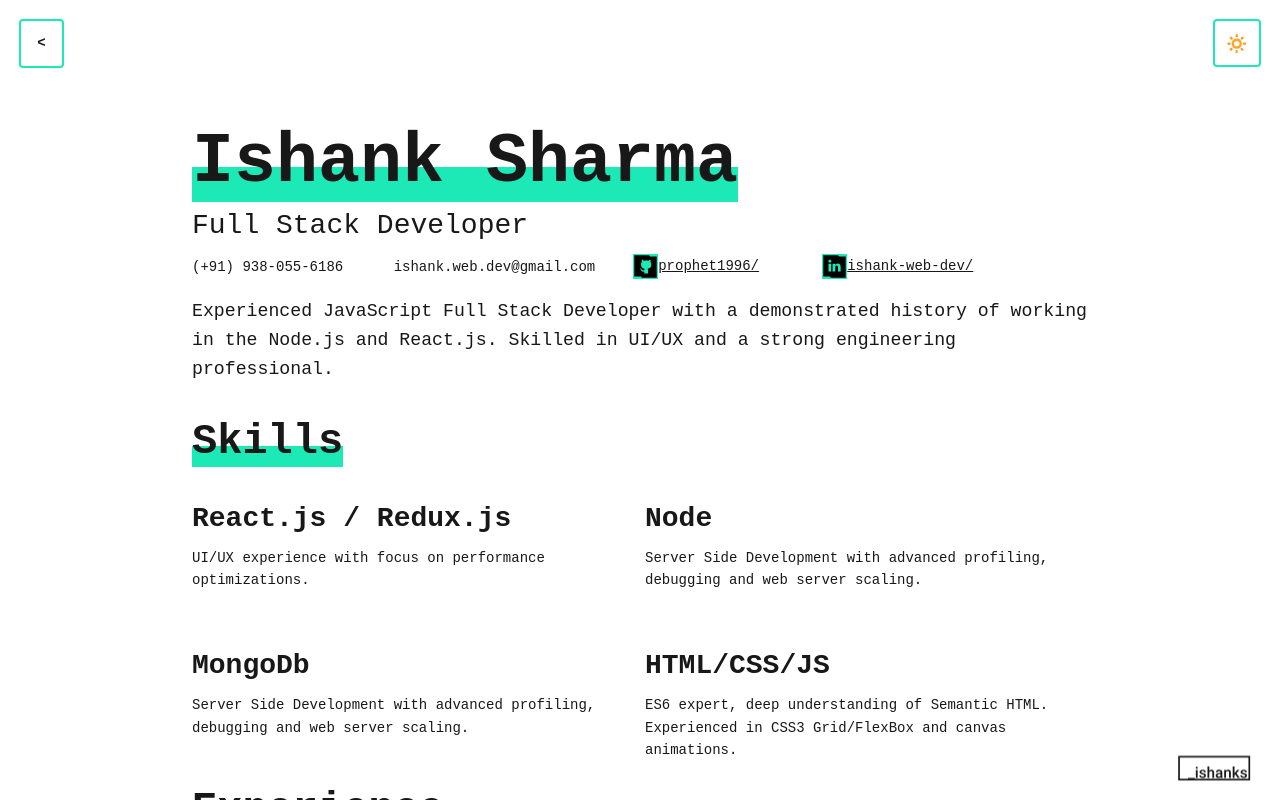
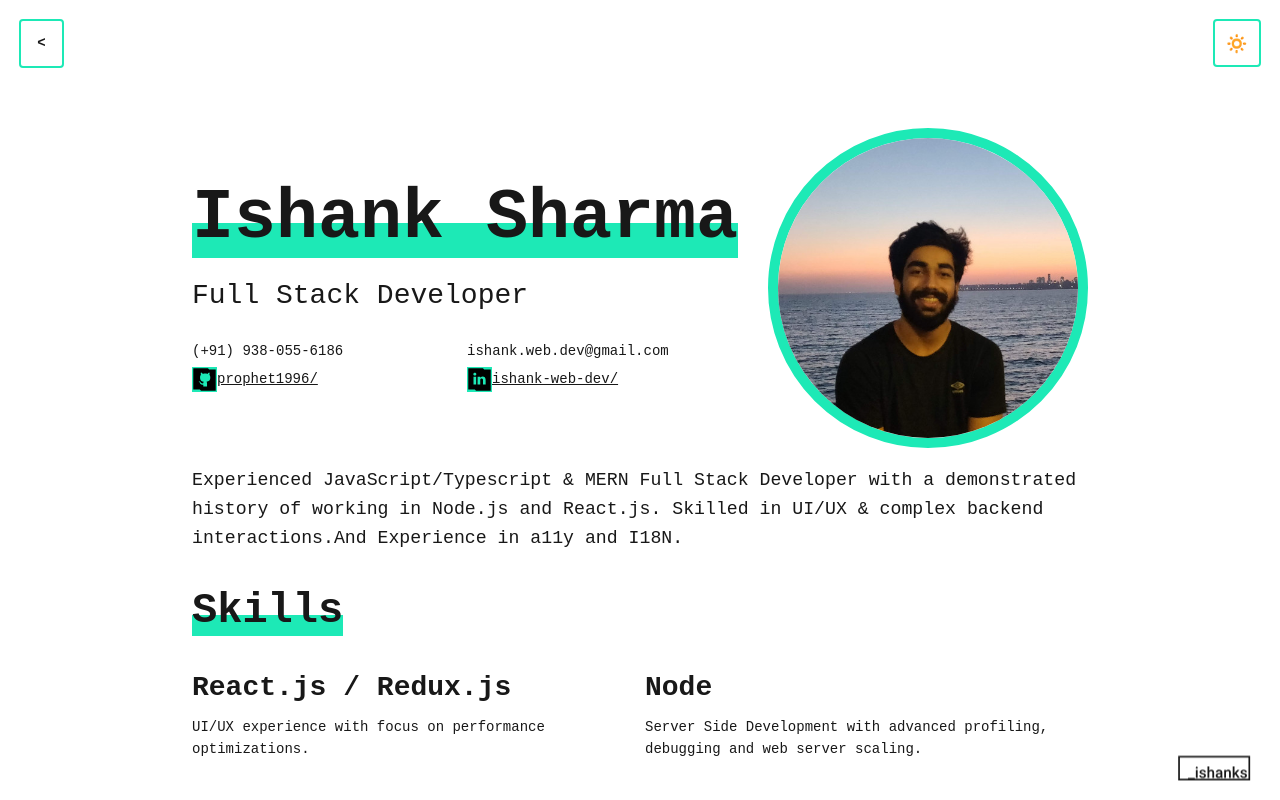
Before and after one commit to prophet1996/ishank-portfolio-next, a Next.js app: page /resume in a window 1280 px wide. Built offline with nearby package versions, Linux system fonts and the light colour scheme.

Commit message:
updated resume

```diff
--- a/components/shared/ResumeHeading.tsx
+++ b/components/shared/ResumeHeading.tsx
@@ -1,10 +1,10 @@
-import React from 'react';
-import styled from 'styled-components';
+import React from "react";
+import styled from "styled-components";
 
 const getMediaQuery = (
   screenSize: { tablet: string; mobileM: string },
   size: number,
-  delta: number,
+  delta: number
 ) => `
 
 @media ${screenSize.tablet} {
@@ -30,17 +30,21 @@ const getUnderLineContent = (highLight: string) => `
 
 const ResumeHeadingWrapper = styled.div`
   position: relative;
-  margin-bottom: 1em;
+  margin-bottom: ${({ mb = 1 }) => mb}em;
+  height: fit-content;
 `;
 
 const Heading: any = styled.h2`
   margin: auto;
   font-size: ${(props: ResumeHeadingProps) => props.size}em;
-  font-weight: ${(props: ResumeHeadingProps) => (props.bold ? 'bolder' : 'normal')};
-  ${(props) => (props.underline ? getUnderLineContent(props.theme.highLight) : '')}
-  ${(props) => (props.size > 3
-    ? getMediaQuery(props.theme.deviceMax, props.size, 0)
-    : getMediaQuery(props.theme.deviceMax, props.size, 2))}
+  font-weight: ${(props: ResumeHeadingProps) =>
+    props.bold ? "bolder" : "normal"};
+  ${(props) =>
+    props.underline ? getUnderLineContent(props.theme.highLight) : ""}
+  ${(props) =>
+    props.size > 3
+      ? getMediaQuery(props.theme.deviceMax, props.size, 0)
+      : getMediaQuery(props.theme.deviceMax, props.size, 2)}
 `;
 
 const Span: any = styled.span`
@@ -50,9 +54,13 @@ const Span: any = styled.span`
 `;
 
 export default ({
-  heading, size, bold, underline,
+  heading,
+  size,
+  bold,
+  underline,
+  ...rest
 }: ResumeHeadingProps) => (
-  <ResumeHeadingWrapper>
+  <ResumeHeadingWrapper {...rest}>
     <Heading size={size} bold={bold} underline={underline}>
       <Span>{heading}</Span>
     </Heading>
@@ -64,4 +72,5 @@ type ResumeHeadingProps = {
   size: number;
   bold: boolean;
   underline: boolean;
+  mb: number;
 };
--- a/package.json
+++ b/package.json
@@ -17,10 +17,11 @@
     "react-typist": "^2.0.5",
     "react-vim-wasm": "^0.1.4",
     "styled-components": "^5.2.1",
+    "vim-wasm": "^0.0.13",
     "zustand": "^3.2.0"
   },
   "devDependencies": {
-    "@types/node": "^14.14.8",
+    "@types/node": "^16.3.3",
     "@types/react": "^16.9.56",
     "typescript": "^4.0.5"
   }
--- a/pages/index.tsx
+++ b/pages/index.tsx
@@ -10,7 +10,7 @@ const CommandLineHistoryStyles = styled.span`
   flex-direction: row;
   color: ${(props) => props.theme.body};
   font-weight: 700;
-  margin: 1.2em 1.2em;
+  margin: 1.2em;
   & > span {
     background: ${(props) => props.theme.background};
     color: ${(props) => props.theme.body};
--- a/pages/resume.tsx
+++ b/pages/resume.tsx
@@ -1,24 +1,29 @@
-import React from 'react';
-import BackButton from '../components/shared/BackButton';
+import React from "react";
+import BackButton from "../components/shared/BackButton";
 import {
-  ResumeWrapper, ContactInfo, SummaryText, SkillWrapper, SkillBox,
-} from '../styles/resume';
-import { ResumeHeading, Svg } from '../components/shared';
+  ResumeWrapper,
+  ContactInfo,
+  SummaryText,
+  SkillWrapper,
+  SkillBox,
+  ResumeHeadingSectionWrapper,
+  ProfilePicture,
+  ResumeTextWrapper,
+} from "../styles/resume";
+import { ResumeHeading, Svg } from "../components/shared";
 
 export default () => (
   <ResumeWrapper>
     <BackButton prevLink="tutorial" />
-    <ResumeHeading
-      heading="Ishank Sharma"
-      underline
-      bold
-      size={5}
-    />
+    <ResumeHeadingSectionWrapper>
+      <ResumeTextWrapper>
+        <ResumeHeading heading="Ishank Sharma" underline bold size={5} mb={2} />
         <ResumeHeading
           heading="Full Stack Developer"
           underline={false}
           bold={false}
           size={2}
+          mb={2}
         />
         <ContactInfo>
           <span> (+91) 938-055-6186</span>
@@ -32,20 +37,17 @@ export default () => (
             ishank-web-dev/
           </a>
         </ContactInfo>
+      </ResumeTextWrapper>
+      <ProfilePicture src="/profilePic.jpeg" />
+    </ResumeHeadingSectionWrapper>
 
     <SummaryText>
-      Experienced JavaScript Full Stack Developer
-      with a demonstrated history of working in the
-      Node.js and React.js. Skilled in UI/UX and a
-      strong engineering professional.
+      Experienced JavaScript/Typescript & MERN Full Stack Developer with a
+      demonstrated history of working in Node.js and React.js. Skilled in UI/UX
+      & complex backend interactions.And Experience in a11y and I18N.
     </SummaryText>
 
-    <ResumeHeading
-      heading="Skills"
-      underline
-      bold
-      size={3}
-    />
+    <ResumeHeading heading="Skills" underline bold size={3} />
     <SkillWrapper>
       <SkillBox>
         <ResumeHeading
@@ -55,140 +57,134 @@ export default () => (
           size={2}
         />
         <SummaryText size="s">
-          UI/UX experience with
-          focus on performance optimizations.
+          UI/UX experience with focus on performance optimizations.
         </SummaryText>
       </SkillBox>
       <SkillBox>
-        <ResumeHeading
-          heading="Node"
-          underline={false}
-          bold
-          size={2}
-        />
+        <ResumeHeading heading="Node" underline={false} bold size={2} />
         <SummaryText size="s">
-          Server Side Development with
-          advanced profiling, debugging and web
+          Server Side Development with advanced profiling, debugging and web
           server scaling.
         </SummaryText>
       </SkillBox>
       <SkillBox>
         <ResumeHeading
-          heading="MongoDb"
+          heading="MongoDb/CouchDb"
           underline={false}
           bold
           size={2}
         />
 
         <SummaryText size="s">
-          Server Side Development with
-          advanced profiling, debugging and web
-          server scaling.
+          Expereinced in working with NoSQL/documentbased databases.
         </SummaryText>
+      </SkillBox>
+      <SkillBox>
+        <ResumeHeading heading="HTML/CSS/JS" underline={false} bold size={2} />
 
+        <SummaryText size="s">
+          ES6 expert, deep understanding of Semantic HTML. Experienced in CSS3
+          Grid/FlexBox and canvas animations.
+        </SummaryText>
+      </SkillBox>
+    </SkillWrapper>
+    <ResumeHeading heading="Experience" underline bold size={3} />
+
+    <SkillWrapper rows={2}>
+      <SkillBox>
+        <ResumeHeading
+          heading="Senior Software Engineer at Jeevansathi"
+          underline={false}
+          bold
+          size={2}
+        />
+        <ResumeHeading heading="Infoedge" underline={false} size={1} bold />
+        <SummaryText size="s">
+          Currently working on React.js/Node.js/Java as a Full Stack developer
+          on the core Jeevansathi Web products with a focus on speed and
+          performance.
+        </SummaryText>
       </SkillBox>
       <SkillBox>
         <ResumeHeading
-          heading="HTML/CSS/JS"
+          heading="Associate Experience Technology L2"
+          underline={false}
+          bold
+          size={2}
+        />
+        <ResumeHeading
+          heading="Publicis Groupe"
+          underline={false}
+          size={1}
+          bold
+        />
+        <SummaryText size="s">
+          Worked as a Javascript developer with a US based firm to develop
+          applications that drive supply chains for millions of customers.{" "}
+        </SummaryText>
+      </SkillBox>
+      <SkillBox>
+        <ResumeHeading
+          heading="Analyst Programmer"
+          underline={false}
+          bold
+          size={2}
+        />
+        <ResumeHeading heading="Infosys" underline={false} size={1} bold />
+        <SummaryText size="s">
+          Worked on React.js/Node.js as a Full Stack developer on a banking
+          application with a focus on security and accessibility.
+        </SummaryText>
+      </SkillBox>
+      <SkillBox>
+        <ResumeHeading
+          heading="FullStack Web Dev"
+          underline={false}
+          bold
+          size={2}
+        />
+        <ResumeHeading heading="Innov8" underline={false} size={1} bold />
+        <SummaryText size="s">
+          Gained extensive knowledge of JS for Front End and Back-end to create
+          an in- house E.R.P solution that ranged from inventory management to
+          HR solutions, using Node.js /React.js
+        </SummaryText>
+      </SkillBox>
+      <SkillBox>
+        <ResumeHeading
+          heading="Android Developer"
+          underline={false}
+          bold
+          size={2}
+        />
+        <ResumeHeading heading="WV & Rec" underline={false} size={1} bold />
+        <SummaryText size="s">
+          Started out as an intern and moved on to production application for
+          their product.
+        </SummaryText>
+      </SkillBox>
+    </SkillWrapper>
+    <ResumeHeading heading="Consulting" underline bold size={3} />
+    <SkillWrapper rows={1} cols={1}>
+      <SkillBox>
+        <ResumeHeading
+          heading="Talk Valley LLC,"
           underline={false}
           bold
           size={2}
         />
 
         <SummaryText size="s">
-          ES6 expert, deep
-          understanding of Semantic HTML. Experienced
-          in CSS3 Grid/FlexBox and canvas
-          animations.
+          Worked with a US-based startup to help them design a journey for a
+          React.js/Node.js skill path. Responsibilities included course
+          framework design. Course material creation video tutorial creation.
+          Also designed an admin dashboard for their content delivery platform
         </SummaryText>
-
-      </SkillBox>
-
-    </SkillWrapper>
-    <ResumeHeading
-      heading="Experience"
-      underline
-      bold
-      size={3}
-    />
-
-    <SkillWrapper rows={2}>
-      <SkillBox>
-
-        <ResumeHeading
-          heading="Analyst Programmer"
-          underline={false}
-          bold
-          size={2}
-        />
-        <ResumeHeading
-          heading="Infosys"
-          underline={false}
-          size={1}
-          bold
-        />
-        <SummaryText size="s">
-          Currently working on React.js/Node.js
-          as a Full Stack developer on a banking
-          application with a focus on security and
-          accessibility.
-        </SummaryText>
-
-      </SkillBox>
-      <SkillBox>
-
-        <ResumeHeading
-          heading="FullStack Web Dev"
-          underline={false}
-          bold
-          size={2}
-        />
-        <ResumeHeading
-          heading="Innov8"
-          underline={false}
-          size={1}
-          bold
-        />
-        <SummaryText size="s">
-          Gained extensive knowledge of JS for
-          Front End and Back-end to create an in-
-          house E.R.P solution that ranged from
-          inventory management to HR solutions,
-          using Node.js /React.js
-        </SummaryText>
-
-      </SkillBox>
-      <SkillBox>
-
-        <ResumeHeading
-          heading="Android Developer"
-          underline={false}
-          bold
-          size={2}
-        />
-        <ResumeHeading
-          heading="WV & Rec"
-          underline={false}
-          size={1}
-          bold
-        />
-        <SummaryText size="s">
-          Started out as an intern and moved on
-          to production application for their
-          product.
-        </SummaryText>
-
       </SkillBox>
     </SkillWrapper>
-    <ResumeHeading
-      heading="Certifications"
-      underline
-      bold
-      size={3}
-    />
+    <ResumeHeading heading="Certifications" underline bold size={3} />
     <SkillWrapper rows={1}>
       <SkillBox>
-
         <ResumeHeading
           heading="Microsoft, 2019"
           underline={false}
@@ -199,10 +195,8 @@ export default () => (
         <SummaryText size="s">
           Microsoft Certified HTML/CSS/JS developer.
         </SummaryText>
-
       </SkillBox>
       <SkillBox>
-
         <ResumeHeading
           heading="Udacity , 2018"
           underline={false}
@@ -211,55 +205,28 @@ export default () => (
         />
 
         <SummaryText size="s">
-          Google India Scholar for Udacity
-          Mobile Web Specialist.
+          Google India Scholar for Udacity Mobile Web Specialist.
         </SummaryText>
-
       </SkillBox>
-
     </SkillWrapper>
-    <ResumeHeading
-      heading="Methodologies"
-      underline
-      bold
-      size={3}
-    />
+    <ResumeHeading heading="Methodologies" underline bold size={3} />
     <SkillWrapper rows={1}>
       <SkillBox>
-
-        <ResumeHeading
-          heading="TDD"
-          underline={false}
-          bold
-          size={2}
-        />
+        <ResumeHeading heading="TDD" underline={false} bold size={2} />
 
         <SummaryText size="s">
-          TDD Microsoft , 2019
-          Unit test driven development to
-          help maintain bug free and
-          maintainable code base.
+          TDD Microsoft , 2019 Unit test driven development to help maintain bug
+          free and maintainable code base.
         </SummaryText>
-
       </SkillBox>
       <SkillBox>
-
-        <ResumeHeading
-          heading="PWA"
-          underline={false}
-          bold
-          size={2}
-        />
+        <ResumeHeading heading="PWA" underline={false} bold size={2} />
 
         <SummaryText size="s">
-          PWA
-          Converting a normal web page to
-          PWAs that enrich UX using service
+          PWA Converting a normal web page to PWAs that enrich UX using service
           workers and latest Web API.
         </SummaryText>
-
       </SkillBox>
-
     </SkillWrapper>
   </ResumeWrapper>
 );
--- a/styles/resume.tsx
+++ b/styles/resume.tsx
@@ -1,8 +1,8 @@
-import styled from 'styled-components';
-
+import styled from "styled-components";
+import { Theme } from "../types";
 export const ResumeWrapper = styled.div`
   display: flex;
-  margin: 1.2em;
+  margin: 1.5em;
   align-items: start;
   flex-direction: column;
   margin-top: 20%;
@@ -16,15 +16,13 @@ export const ResumeWrapper = styled.div`
 
 export const ContactInfo = styled.div`
   display: grid;
-  grid-template-columns: 1fr 1fr 1fr 1fr;
-  grid-template-rows: 1fr;
-
+  grid-template-columns: 1fr 1fr;
+  grid-template-rows: 1fr 1fr;
+  grid-gap: 4px;
   & > span {
     margin: auto 0;
   }
-  & > a {
-    margin: auto;
-  }
+
   & > span,
   & > a {
     cursor: pointer;
@@ -33,8 +31,6 @@ export const ContactInfo = styled.div`
     align-items: center;
   }
   @media ${(props) => props.theme.deviceMax.tablet} {
-    grid-template-columns: 1fr 1fr;
-    grid-template-rows: 1fr 1fr;
     font-size: small;
     margin: 1em 0;
     grid-gap: 10px;
@@ -59,11 +55,11 @@ export const SummaryText: any = styled.p`
   }
   ${(props: any) => {
     switch (props.size?.toLowerCase()) {
-    case 's':
-      return 'font-size:1em;';
-    default: {
-      return '';
-    }
+      case "s":
+        return "font-size:1em;";
+      default: {
+        return "";
+      }
     }
   }}
 `;
@@ -71,7 +67,7 @@ export const SummaryText: any = styled.p`
 export const SkillWrapper: any = styled.div`
   width: 100%;
   display: grid;
-  grid-template-columns: 1fr 1fr;
+  grid-template-columns: repeat(${({ cols = 2 }: any) => cols}, 1fr);
   grid-template-rows: repeat(${({ rows = 2 }: any) => rows}, 1fr);
   grid-gap: 10px;
   margin-top: 2em;
@@ -85,3 +81,29 @@ export const SkillBox: any = styled.div`
     padding-top: 1em;
   }
 `;
+
+export const ProfilePicture = styled.img`
+  height: 300px;
+  width: 300px;
+  border-radius: 50%;
+  border: 10px solid ${(props: { theme: Theme }) => props.theme.highLight};
+`;
+
+export const ResumeHeadingSectionWrapper = styled.div`
+  display: flex;
+  @media ${(props) => props.theme.deviceMax.tablet} {
+    flex-direction: column-reverse;
+  }
+  flex-direction: row;
+  align-items: center;
+  width: 100%;
+  justify-content: space-between;
+`;
+export const ResumeTextWrapper = styled.div`
+  flex-basis: 45%;
+  white-space: nowrap;
+  margin-right: 1em;
+  @media ${(props) => props.theme.deviceMax.tablet} {
+    margin-right: 0;
+  }
+`;
```
Also changed, not shown: public/profilePic.jpeg (added), styles/common.tsx (added), 1 other file (tests, documents, lock files or other folders). Lines whose indentation alone changed are shown as unchanged.
